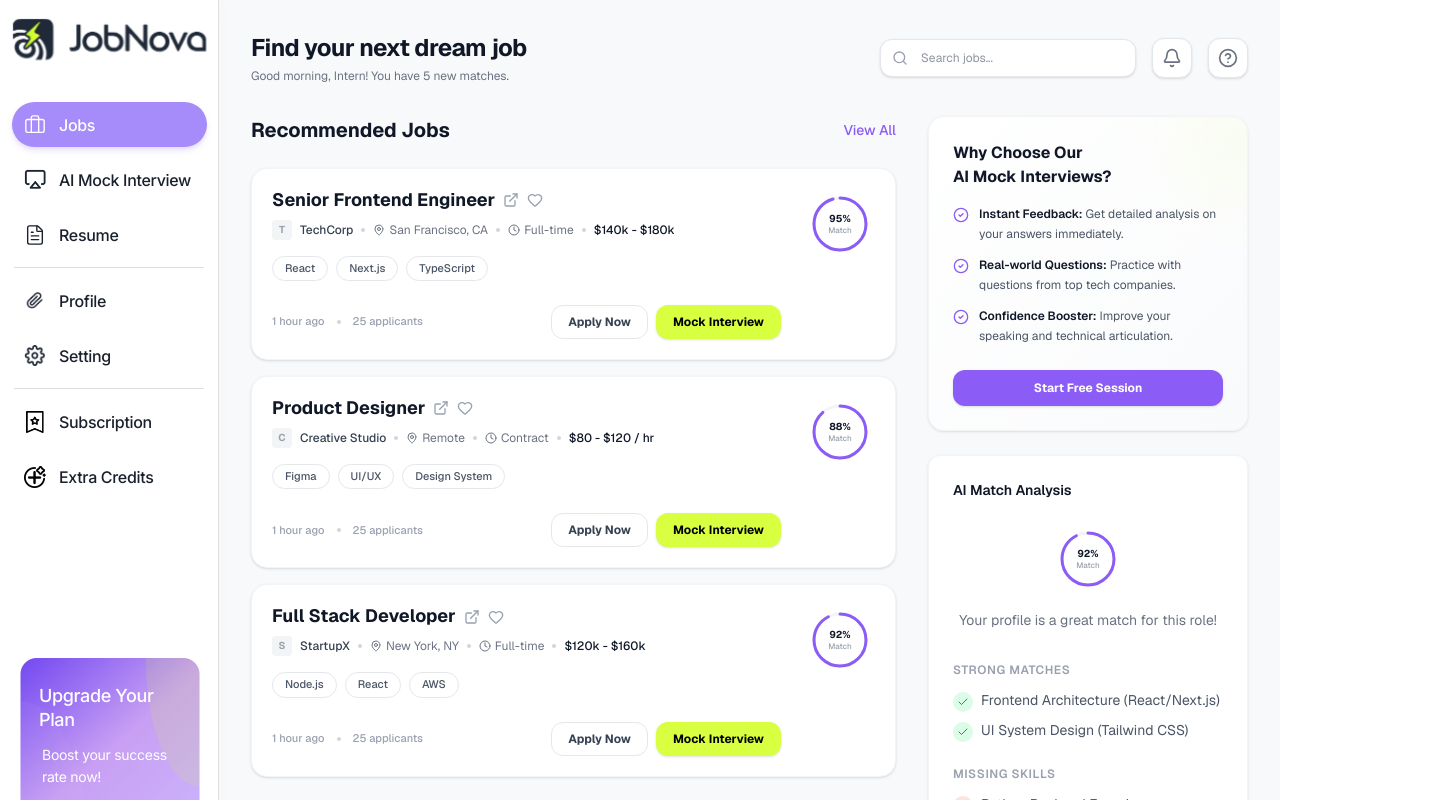
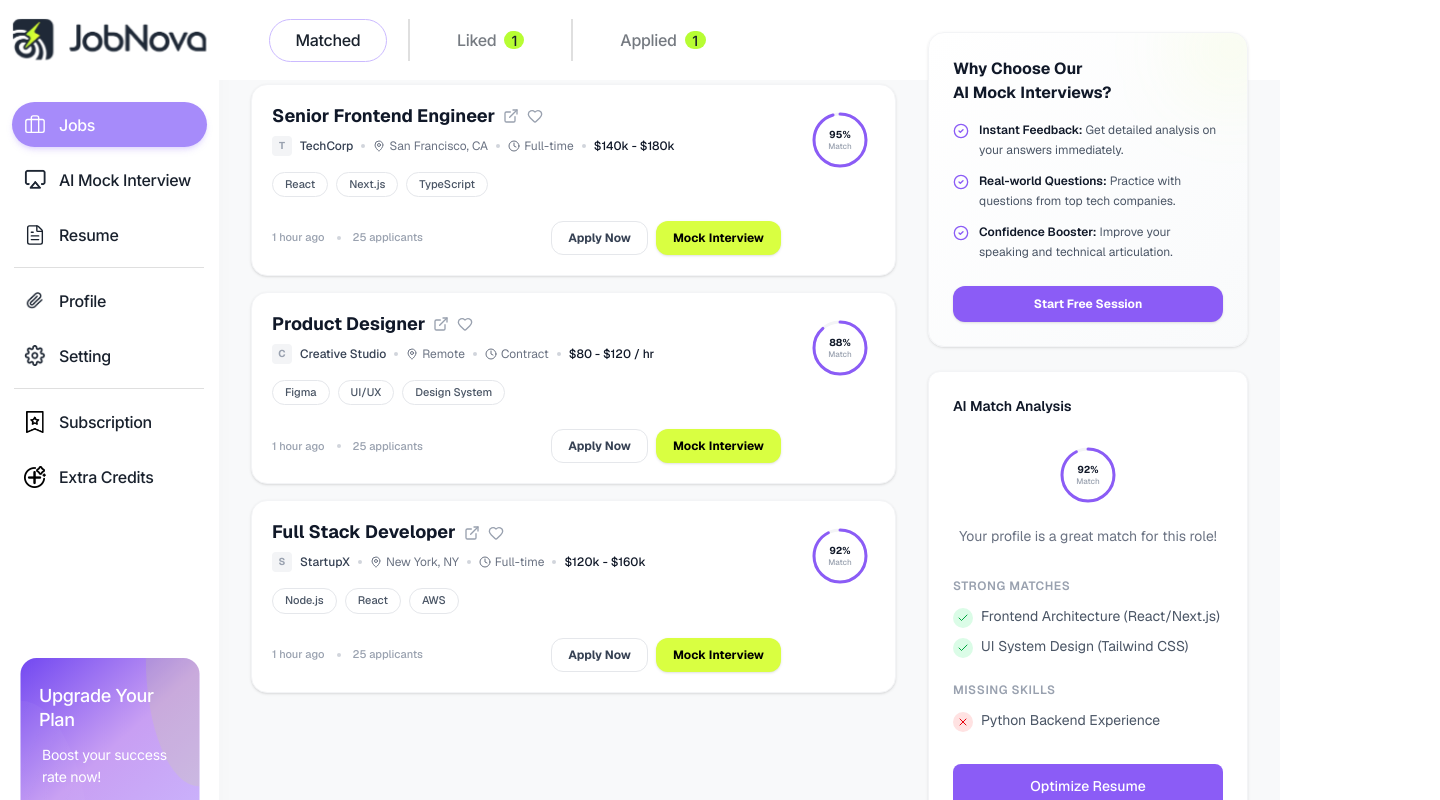
Before and after one commit to yuna0831/liba-frontend-test, a Next.js app: page / in a window 1280 px wide. Shown: the top 800 px of the page, 1440 px wide, since content can reach past the window. Built offline with nearby package versions, Linux system fonts and the light colour scheme.

Commit message:
feat(topbar): implement topbar UI with Figma specifications

```diff
--- a/src/app/page.tsx
+++ b/src/app/page.tsx
@@ -1,4 +1,5 @@
 import { Sidebar } from '@/components/layout/Sidebar';
+import { TopBar } from '@/components/layout/TopBar';
 import { MobileNav } from '@/components/layout/MobileNav';
 import { RecommendedList } from '@/features/recommendation/RecommendedList';
 import { MatchAnalysis } from '@/features/recommendation/MatchAnalysis';
@@ -7,34 +8,15 @@ import { Search, Bell, HelpCircle } from 'lucide-react'; // Added icons
 
 export default function Home() {
   return (
-    <div className="min-h-screen bg-[#F8F9FA] flex flex-col lg:flex-row font-sans text-sm text-slate-800">
+    <div className="min-h-screen bg-[#F8F9FA] flex flex-col lg:flex-row font-sans text-sm text-slate-800 relative">
       {/* Left Column: Sidebar (Desktop) */}
       <Sidebar />
 
-      {/* Main Content Area */}
-      <main className="flex-1 p-4 lg:p-8 pb-24 lg:pb-8 max-w-7xl mx-auto w-full">
-        <header className="flex justify-between items-center mb-8">
-          <div>
-            <h1 className="text-2xl font-bold text-gray-900 tracking-tight">Find your next dream job</h1>
-            <p className="text-gray-500 mt-1 text-xs">Good morning, Intern! You have 5 new matches.</p>
-          </div>
-          <div className="hidden md:flex items-center gap-4">
-            <div className="relative">
-              <Search className="absolute left-3 top-1/2 -translate-y-1/2 w-4 h-4 text-gray-400" />
-              <input
-                type="text"
-                placeholder="Search jobs..."
-                className="pl-10 pr-4 py-2.5 border border-gray-200 rounded-xl focus:outline-none focus:ring-2 focus:ring-brand-purple/20 focus:border-brand-purple transition-all text-xs bg-white shadow-sm w-64"
-              />
-            </div>
-            <button className="w-10 h-10 bg-white border border-gray-200 rounded-xl flex items-center justify-center text-gray-500 hover:text-brand-purple hover:border-brand-purple/50 transition-colors shadow-sm">
-              <Bell className="w-5 h-5" />
-            </button>
-            <button className="w-10 h-10 bg-white border border-gray-200 rounded-xl flex items-center justify-center text-gray-500 hover:text-brand-purple hover:border-brand-purple/50 transition-colors shadow-sm">
-              <HelpCircle className="w-5 h-5" />
-            </button>
-          </div>
-        </header>
+      {/* Top Bar (Absolute) */}
+      <TopBar />
+
+      {/* Main Content Area - Added top padding for fixed header */}
+      <main className="flex-1 p-4 lg:p-8 pt-[100px] pb-24 lg:pb-8 max-w-7xl mx-auto w-full">
 
         {/* 3-Column Layout Grid (Center + Right) */}
         <div className="grid grid-cols-1 xl:grid-cols-[1fr_320px] gap-8 items-start">
--- a/src/components/layout/Sidebar.tsx
+++ b/src/components/layout/Sidebar.tsx
@@ -16,7 +16,7 @@ const NAV_ITEMS = [
 
 export function Sidebar() {
   return (
-    <aside className="hidden lg:flex flex-col w-[219px] h-[900px] border-r border-[#DFDFDF] bg-white shadow-[1px_0_20px_rgba(0,0,0,0.02)] flex-shrink-0 relative">
+    <aside className="hidden lg:flex flex-col w-[219px] h-[900px] bg-[#FFFFFF] shadow-[1px_0_20px_rgba(0,0,0,0.02)] flex-shrink-0 relative">
       {/* Brand Logo Container (Frame 2087327261) */}
       <div className="absolute top-[9px] left-0 w-[219px] h-[61.15px] flex flex-col items-start px-[12px] py-[10px] gap-[10px] z-20">
         <div className="relative w-full h-full">
--- /dev/null
+++ b/src/components/layout/TopBar.tsx
@@ -0,0 +1,50 @@
+import { Search, Bell, HelpCircle } from 'lucide-react';
+
+export function TopBar() {
+    return (
+        <div className="absolute top-0 left-[219px] w-[1221px] h-[80px] bg-[#FFFFFF]">
+
+            {/* Tab Container (Frame 29007) */}
+            <div className="absolute left-[calc(50%-491px/2-315px)] top-1/2 -translate-y-1/2 w-[491px] h-[96px] flex items-center gap-[1px]">
+
+                {/* Tab: Matched (Active) */}
+                <button className="flex items-center justify-center w-[118px] h-[43px] rounded-[22px] border-[1.5px] border-[#CBBAFF] bg-white transition-colors">
+                    <span className="font-[family-name:var(--font-inter)] text-[16px] font-medium leading-[20px] tracking-[-0.02em] text-[#19212C]">
+                        Matched
+                    </span>
+                </button>
+
+                {/* Divider 1 */}
+                <div className="w-[42px] h-0 border-[0.76px] border-[#DFDFDF] rotate-90" />
+
+                {/* Tab: Liked */}
+                <button className="flex items-center justify-center px-[26px] py-[11px] rounded-[22px] gap-[8px] transition-colors">
+                    <span className="font-[family-name:var(--font-inter)] text-[16px] font-medium leading-[20px] tracking-[-0.02em] text-[rgba(27,35,47,0.6)]">
+                        Liked
+                    </span>
+                    {/* Badge (Width 20px) */}
+                    <div className="w-[20px] h-[18px] bg-[#B7FD33] rounded-[17px] flex items-center justify-center">
+                        <span className="font-[family-name:var(--font-inter)] text-[14px] font-medium text-[#171E29] text-center leading-none mt-[1px]">1</span>
+                    </div>
+                </button>
+
+                {/* Divider 2 */}
+                <div className="w-[42px] h-0 border-[0.76px] border-[#DFDFDF] rotate-90" />
+
+                {/* Tab: Applied */}
+                <button className="flex items-center justify-center px-[26px] py-[11px] rounded-[22px] gap-[8px] transition-colors">
+                    <span className="font-[family-name:var(--font-inter)] text-[16px] font-medium leading-[20px] tracking-[-0.02em] text-[rgba(24,32,43,0.6)]">
+                        Applied
+                    </span>
+                    {/* Badge (Width 21px) */}
+                    <div className="w-[21px] h-[18px] bg-[#B7FD33] rounded-[17px] flex items-center justify-center">
+                        <span className="font-[family-name:var(--font-inter)] text-[14px] font-medium text-[#171E29] text-center leading-none mt-[1px]">1</span>
+                    </div>
+                </button>
+
+            </div>
+
+
+        </div>
+    );
+}
```
